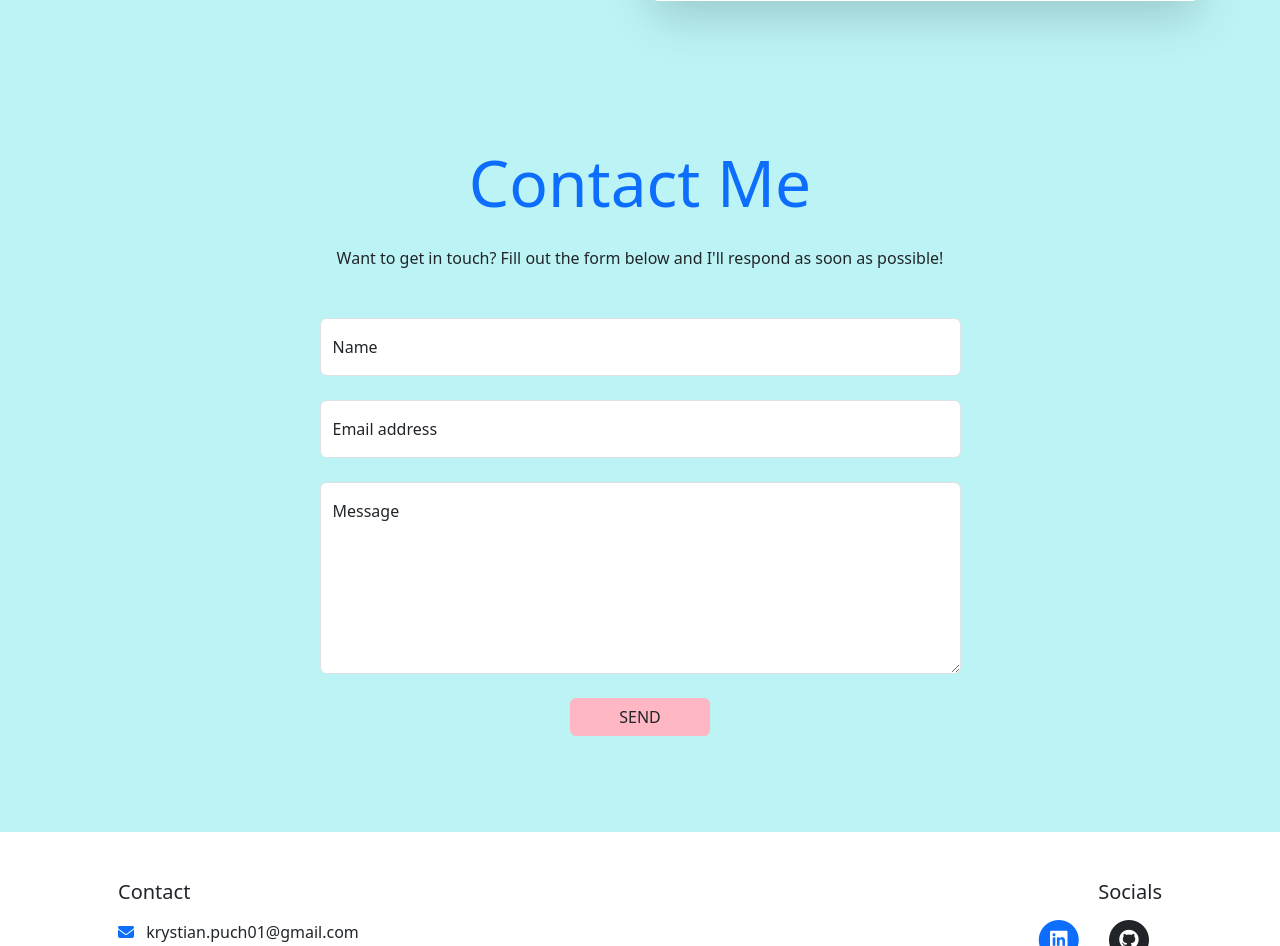
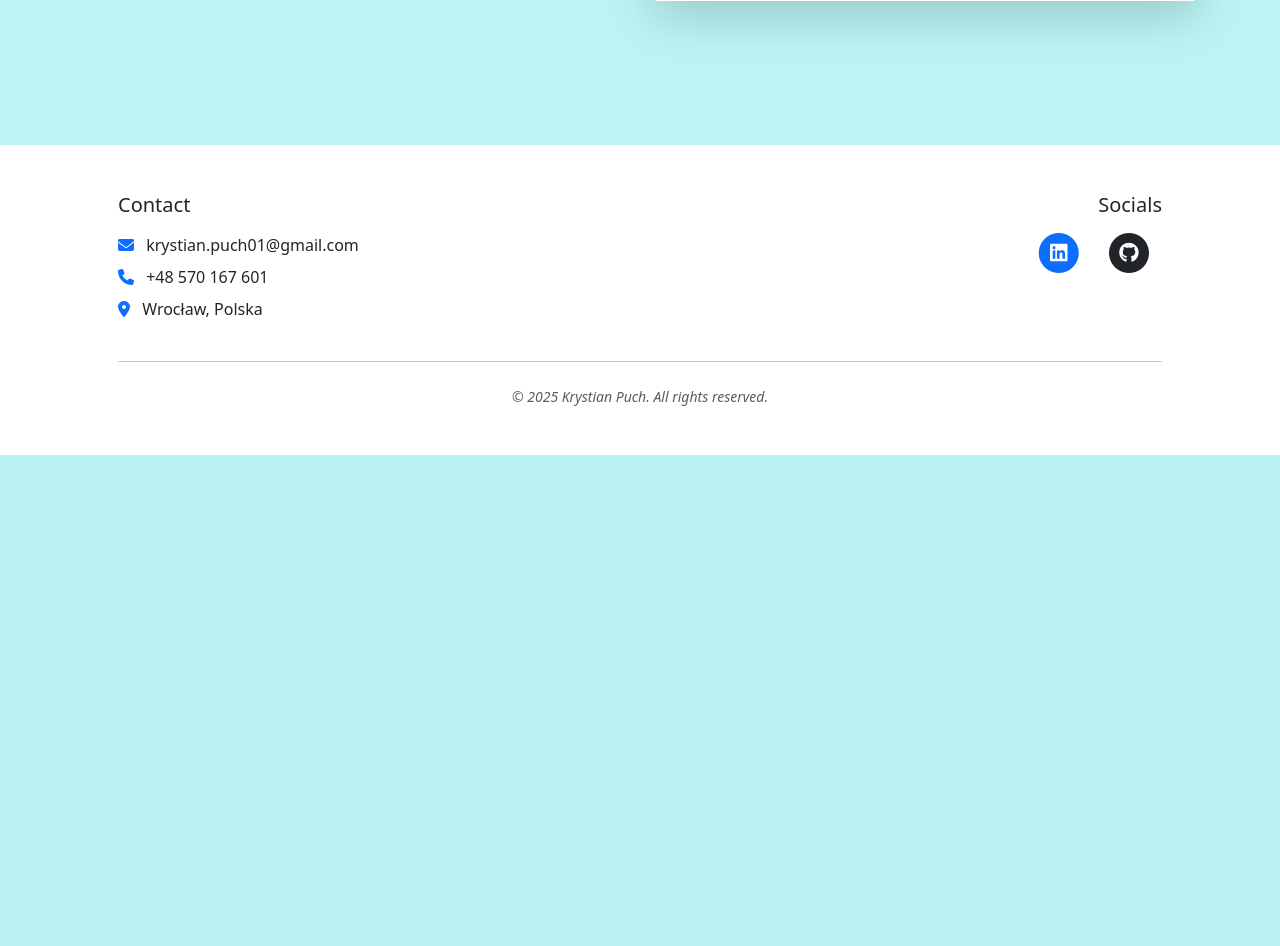
Before and after one commit to Krystian137/Resume, a Flask app: page / in a window 1280 px wide. Shown: the part 5554-6500 px from the top of the page. After the commit the page ends 6009 px from the top, so only its background shows below. Run offline with Flask 3, Linux system fonts and the light colour scheme; some libraries are stand-ins or nearby versions.

Commit message:
removed contact

```diff
--- a/routes.py
+++ b/routes.py
@@ -1,16 +1,13 @@
-import os
-import smtplib
 from flask import Blueprint, render_template, request, flash, redirect, url_for, session
 
 main = Blueprint('main', __name__)
 
-EMAIL_KEY = ""
-PASSWORD_KEY = ""
 
 @main.route('/set_language/<lang_code>')
 def set_language(lang_code):
     session['lang'] = lang_code
     return redirect(request.referrer or url_for('main.index'))
+
 
 @main.route('/')
 def index():
@@ -20,6 +17,7 @@ def index():
 @main.route('/moviereviewers')
 def movie_reviewers():
     return render_template("moviereviewers.html")
+
 
 @main.route('/myfilmsay')
 def myfilmsay():
@@ -34,23 +32,3 @@ def steam_chests():
 @main.route('/otherprojects')
 def other_projects():
     return render_template("otherprojects.html")
-
-
-MAIL_ADDRESS = os.environ.get("EMAIL_KEY")
-MAIL_main_PW = os.environ.get("PASSWORD_KEY")
-
-@main.route("/contact", methods=["GET", "POST"])
-def contact():
-    if request.method == "POST":
-        data = request.form
-        send_email(data["name"], data["email"], data["message"])
-        return render_template("contact.html", msg_sent=True)
-    return render_template("contact.html", msg_sent=False)
-
-
-def send_email(name, email, message):
-    email_message = f"Subject:New Message\n\nName: {name}\nEmail: {email}\nMessage:{message}"
-    with smtplib.SMTP("smtp.gmail.com", 587) as connection:
-        connection.starttls()
-        connection.login(MAIL_ADDRESS, MAIL_main_PW)
-        connection.sendmail(MAIL_ADDRESS, MAIL_ADDRESS, email_message)
--- a/templates/index.html
+++ b/templates/index.html
@@ -406,69 +406,6 @@
         </div>
     </section>
 
-    <section class="container py-5" id="contact" data-aos="fade-up">
-        <div class="row justify-content-center">
-            <div class="col-md-10 col-lg-8 col-xl-7">
-                <h2 class="text-center mb-4 display-3 text-primary">{{ _('Contact Me') }}</h2>
-                <p class="text-center mb-5">
-                    {{ _("Want to get in touch? Fill out the form below and I'll respond as soon as possible!") }}
-                </p>
-                <form
-                    id="contactForm"
-                    name="sentMessage"
-                    action="{{ url_for('main.contact') }}"
-                    method="post"
-                >
-                    <div class="form-floating mb-4">
-                        <input
-                            class="form-control"
-                            id="name"
-                            name="name"
-                            type="text"
-                            placeholder="Enter your name..."
-                            required
-                        />
-                        <label for="name">{{ _('Name') }}</label>
-                    </div>
-
-                    <div class="form-floating mb-4">
-                        <input
-                            class="form-control"
-                            id="email"
-                            name="email"
-                            type="email"
-                            placeholder="Enter your email..."
-                            required
-                        />
-                        <label for="email">{{ _('Email address') }}</label>
-                    </div>
-
-                    <div class="form-floating mb-4">
-                        <textarea
-                            class="form-control"
-                            id="message"
-                            name="message"
-                            placeholder="Enter your message here..."
-                            required
-                            style="height: 12rem;"
-                        ></textarea>
-                        <label for="message">{{ _('Message') }}</label>
-                    </div>
-
-                    <div class="text-center">
-                        <button
-                            class="btn cherry-blossom-pink text-uppercase px-5"
-                            id="submitButton"
-                            type="submit"
-                        >
-                            {{ _('Send') }}
-                        </button>
-                    </div>
-                </form>
-            </div>
-        </div>
-    </section>
-
     <footer class="py-5 mt-5 bg-white">
         <div class="container px-4 px-lg-5">
             <div class="row text-center text-md-start">
```
